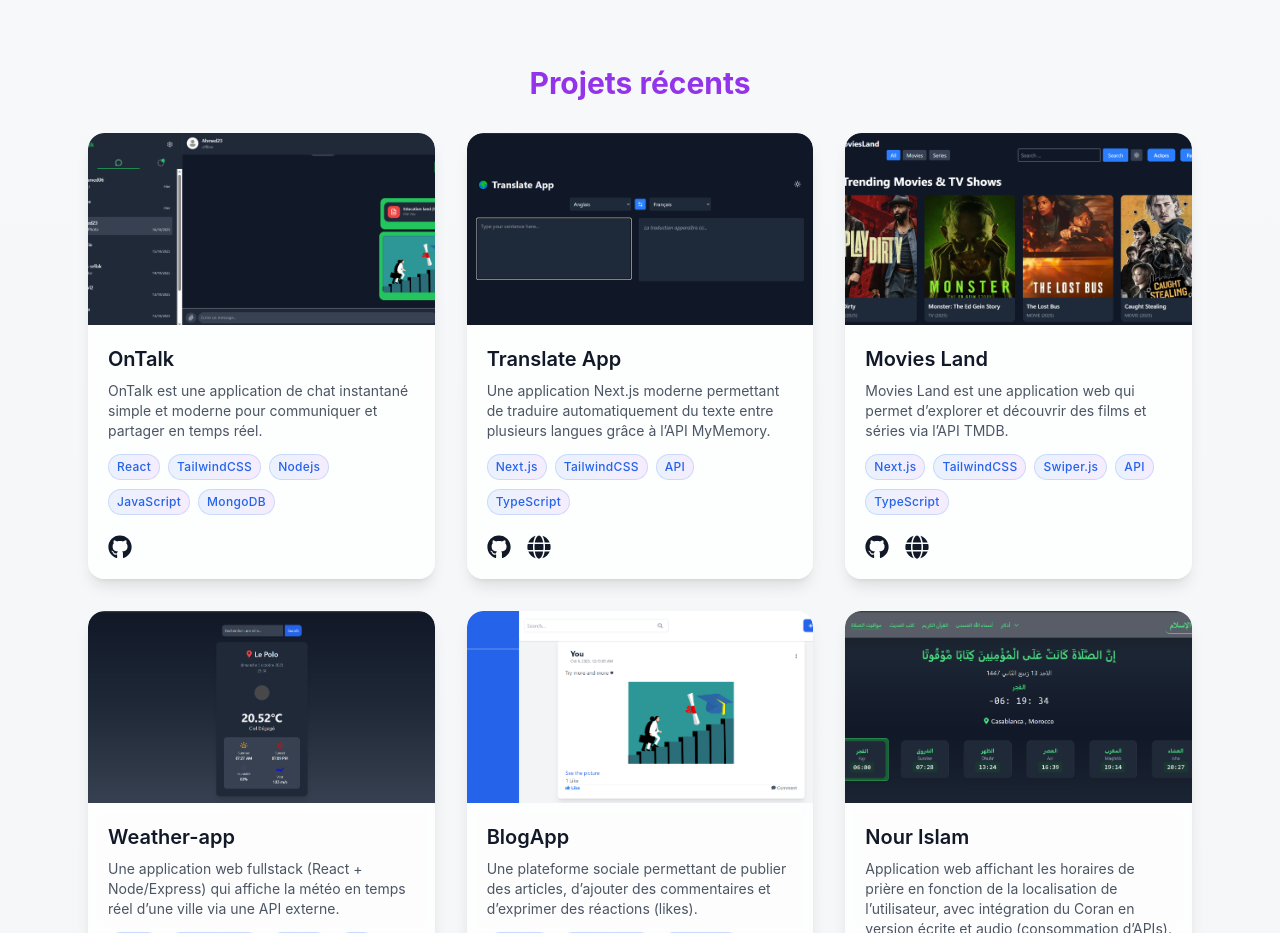
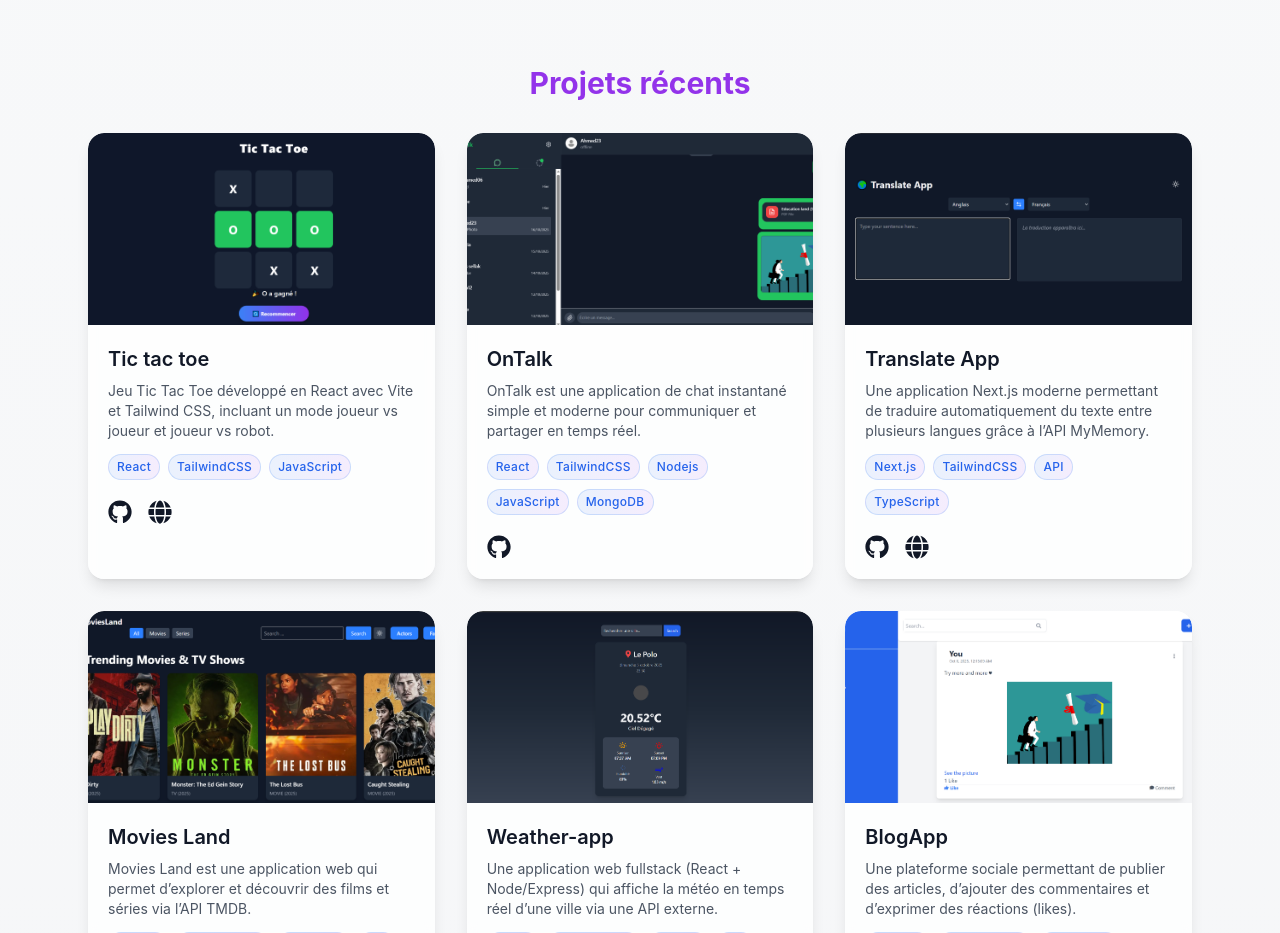
Before and after one commit to mohamedsellak12/Portfolio, a React (Vite) app: page / in a window 1280 px wide. Shown: the part 1200-2133 px from the top of the page. Built offline with nearby package versions, Linux system fonts and the light colour scheme.

Commit message:
add a new project tic tac toe

```diff
--- a/src/App.jsx
+++ b/src/App.jsx
@@ -8,6 +8,14 @@
 import ContactForm from "./Components/ContactForm";
 
 const projects = [
+   {
+     title: "Tic tac toe",
+     desc:"Jeu Tic Tac Toe développé en React avec Vite et Tailwind CSS, incluant un mode joueur vs joueur et joueur vs robot.",
+     tech:["React","TailwindCSS","JavaScript" ],
+     demo:"https://tic-tac-toe-pi-one-81.vercel.app/",
+     repo:"https://github.com/mohamedsellak12/tic-tac-toe.git",
+     image:"/projects/tictactoe.png"
+  },
   {
      title: "OnTalk",
      desc:"OnTalk est une application de chat instantané simple et moderne pour communiquer et partager en temps réel.",
```
Also changed, not shown: public/projects/tictactoe.png (added).
